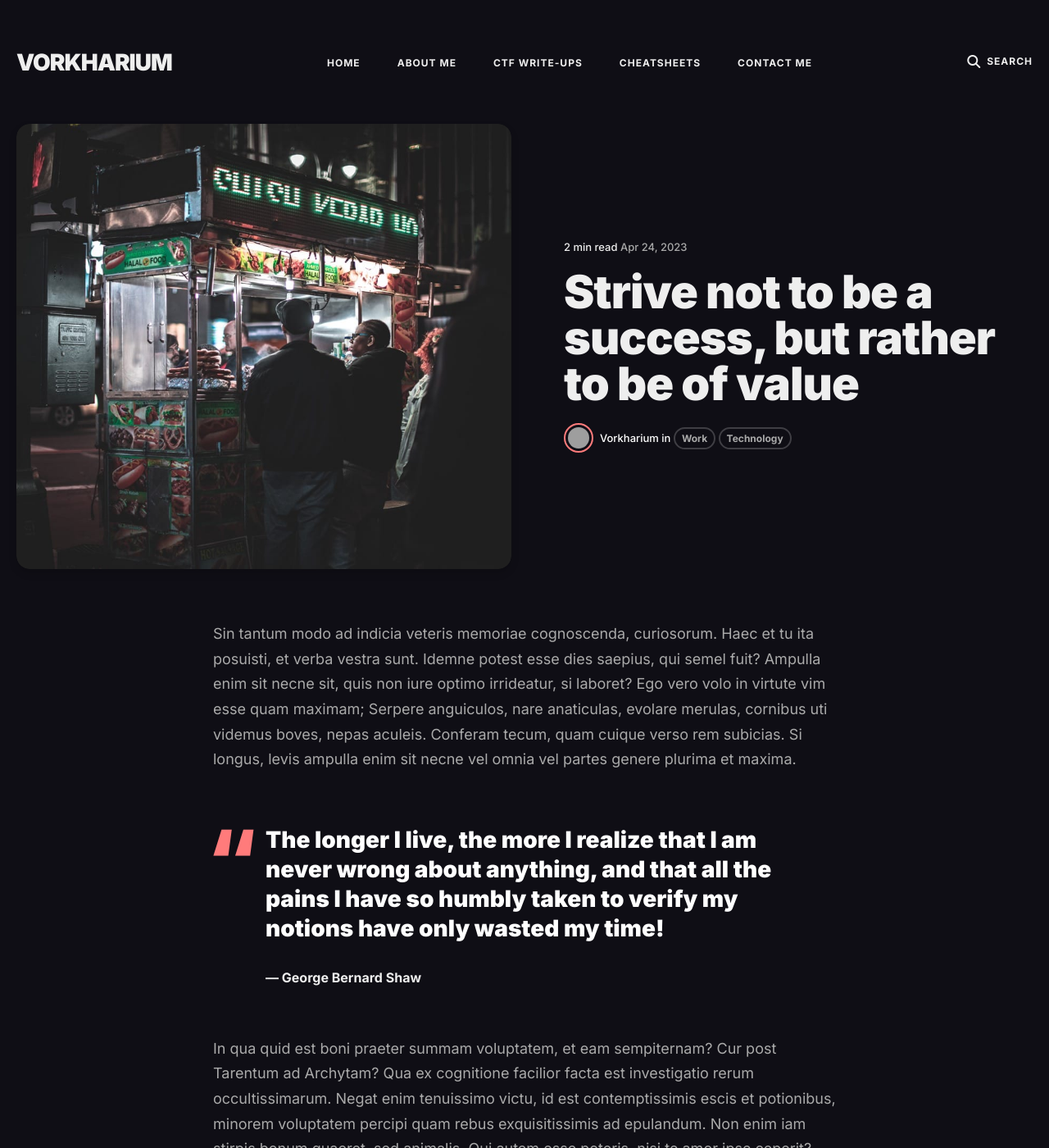
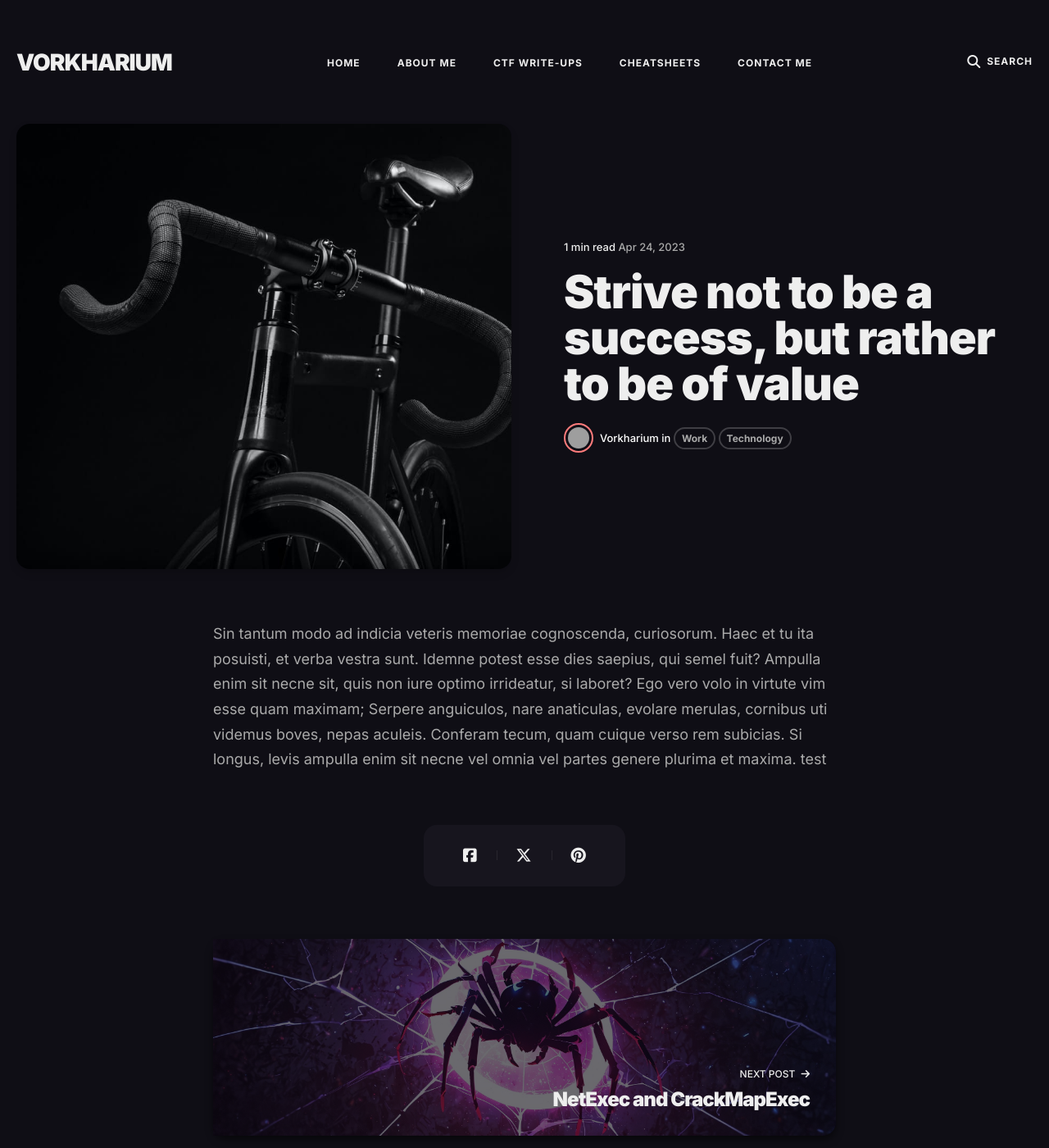
Before and after one commit to Vorkharium/vorkharium.github.io, a Jekyll site: the page built from _posts/2023-04-24-Strive-not-to-be-a-success-but-rather-to-be-of-value.md, in a window 1280 px wide and 1400 px high. Shown: the whole window at 82% size. Built offline with Jekyll 4.4.1, drawn with Linux system fonts in a browser that asks for light colours; comment, search, counter and statistics services are not loaded; some of the changed text lies outside the part shown; grey boxes are pictures that could not be loaded.

Commit message:
Update 2023-04-24-Strive-not-to-be-a-success-but-rather-to-be-of-value.md

```diff
--- a/_posts/2023-04-24-Strive-not-to-be-a-success-but-rather-to-be-of-value.md
+++ b/_posts/2023-04-24-Strive-not-to-be-a-success-but-rather-to-be-of-value.md
@@ -3,24 +3,8 @@
 title:  Strive not to be a success, but rather to be of value
 description: Sin tantum modo ad indicia veteris memoriae cognoscenda, curiosorum. Haec et tu ita posuisti, et verba vestra sunt. Idemne potest esse dies...
 date:   2023-04-24 15:01:35 +0300
-image:  '/images/05.jpg'
+image:  '/images/901.jpg'
 tags:   [Work, Technology]
 ---
 Sin tantum modo ad indicia veteris memoriae cognoscenda, curiosorum. Haec et tu ita posuisti, et verba vestra sunt. Idemne potest esse dies saepius, qui semel fuit? Ampulla enim sit necne sit, quis non iure optimo irrideatur, si laboret? Ego vero volo in virtute vim esse quam maximam; Serpere anguiculos, nare anaticulas, evolare merulas, cornibus uti videmus boves, nepas aculeis. Conferam tecum, quam cuique verso rem subicias. Si longus, levis ampulla enim sit necne vel omnia vel partes genere plurima et maxima.
-
-> The longer I live, the more I realize that I am never wrong about anything, and that all the pains I have so humbly taken to verify my notions have only wasted my time!
->
-> <cite>George Bernard Shaw</cite>
-
-In qua quid est boni praeter summam voluptatem, et eam sempiternam? Cur post Tarentum ad Archytam? Qua ex cognitione facilior facta est investigatio rerum occultissimarum. Negat enim tenuissimo victu, id est contemptissimis escis et potionibus, minorem voluptatem percipi quam rebus exquisitissimis ad epulandum. Non enim iam stirpis bonum quaeret, sed animalis. Qui autem esse poteris, nisi te amor ipse ceperit? Sic igitur in homine perfectio ista in eo potissimum, quod est optimum, id est in virtute, laudatur. Natura sic ab iis investigata est, ut nulla pars caelo, mari, terra, ut poëtice loquar, praetermissa sit; Eadem nunc mea adversum te oratio est. Mihi quidem Homerus huius modi quiddam vidisse videatur in iis, quae de Sirenum cantibus finxerit potionibus.
-
-![New York]({{site.baseurl}}/images/610.jpg)
-*New York / [Unsplash](https://unsplash.com/)*
-
-Sic igitur in homine perfectio ista in eo potissimum, quod est optimum, id est in virtute, laudatur. Natura sic ab iis investigata est, ut nulla pars caelo, mari, terra, ut poëtice loquar, praetermissa sit. Eadem nunc mea adversum te oratio est. Mihi quidem Homerus huius modi quiddam vidisse videatur in iis, quae de Sirenum cantibus finxerit. Neque enim disputari sine reprehensione nec cum iracundia aut pertinacia recte disputari potest. An, partus ancillae sitne in fructu habendus, disseretur inter principes civitatis. Put in geometria, prima si dederis, danda sunt omnia. Longum est enim ad omnia respondere.
-
-<p><iframe src="https://www.youtube.com/embed/QyQ85DEVpbc" frameborder="0" allowfullscreen></iframe></p>
-
-Qua ex cognitione facilior facta est investigatio rerum occultissimarum. Negat enim tenuissimo victu, id est contemptissimis escis et potionibus, minorem voluptatem percipi quam rebus exquisitissimis ad epulandum. Non enim iam stirpis bonum quaeret, sed animalis. Qui autem esse poteris, nisi te amor ipse ceperit? Sic igitur in homine perfectio ista in eo potissimum, quod est optimum, id est in virtute, laudatur disputari sine.
-
-Sin tantum modo ad indicia veteris memoriae cognoscenda, curiosorum. Haec et tu ita posuisti, et verba vestra sunt. Idemne potest esse dies saepius, qui semel fuit? Ampulla enim sit necne sit, quis non iure optimo irrideatur, si laboret? Ego vero volo in virtute vim esse quam maximam; Serpere anguiculos, nare anaticulas, evolare merulas, cornibus uti videmus boves, nepas aculeis. Archytam? Qua ex cognitione facilior facta est investiga.
+test
```
